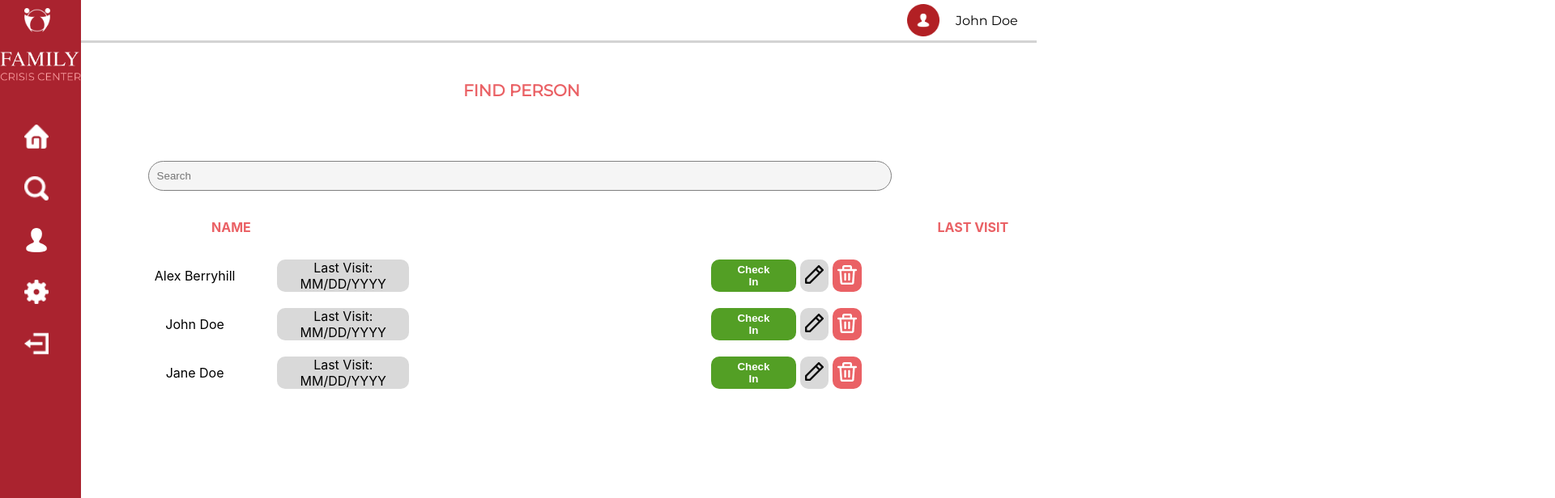
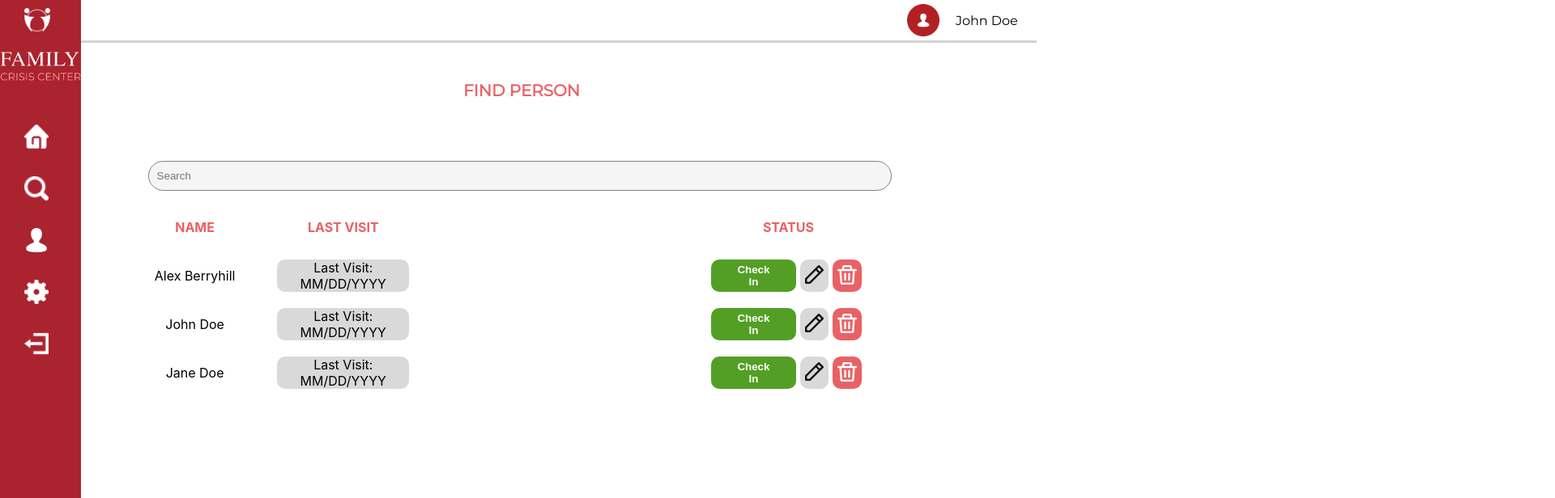
Before and after one commit to ACM-Service-Project/ACM-Service-Project-Frontend, a React (Create React App) app in the folder acm-service-project/: page /search in a window 1280 px wide. Shown: the top 616 px of the page at 81% size, 1920 px wide, since content can reach past the window. Built offline with nearby package versions, Linux system fonts and the light colour scheme.

Commit message:
Fixed conflicts with search

```diff
--- a/acm-service-project/src/pages/Dashboard.js
+++ b/acm-service-project/src/pages/Dashboard.js
@@ -1,4 +1,4 @@
-import React, {useState, useEffect} from 'react';
+import React from 'react';
 import '../styles/Dashboard.css';
 import add_person from '../assets/add_person.png';
 import check_in from '../assets/check_in.png';
--- a/acm-service-project/src/pages/Form.js
+++ b/acm-service-project/src/pages/Form.js
@@ -1,7 +1,6 @@
 import React from 'react';
 // import { Link } from 'react-router-dom'
 import '../styles/Form.css';
-import '../styles/Sidebar.css';
 // import LoginLogo from '../assets/loginLogo.png';
 
 function Form(){
--- a/acm-service-project/src/pages/Search.js
+++ b/acm-service-project/src/pages/Search.js
@@ -9,9 +9,9 @@ function Search(){
             <input className='search_bar' name='search_bar' type='text' placeholder='Search'></input>
             <div className='results'>
                 <div className='grid-item'>
-                    <p className='grid-name grid-header'>NAME</p>
-                    <p className='grid-visit grid-header'>LAST VISIT</p>
-                    <p className='grid-status grid-header'>STATUS</p>
+                    <p className='grid-name grid-head'>NAME</p>
+                    <p className='grid-visit grid-head'>LAST VISIT</p>
+                    <p className='grid-status grid-head'>STATUS</p>
                 </div>
                 <SearchItem
                     name='Alex Berryhill'
--- a/acm-service-project/src/styles/Directory.css
+++ b/acm-service-project/src/styles/Directory.css
@@ -37,8 +37,8 @@
 }
 .grid-names{
     grid-column: 1;
-    /* height: 100%;
-    margin: 0%; */
+    height: 100%;
+    margin: 0%;
 }
 
 .grid-email{
--- a/acm-service-project/src/styles/Search.css
+++ b/acm-service-project/src/styles/Search.css
@@ -26,7 +26,7 @@
     text-align: center;
 }
 
-.grid-header{
+.grid-head{
     color:#EA6165;
     font-weight: 700;
 }
```
